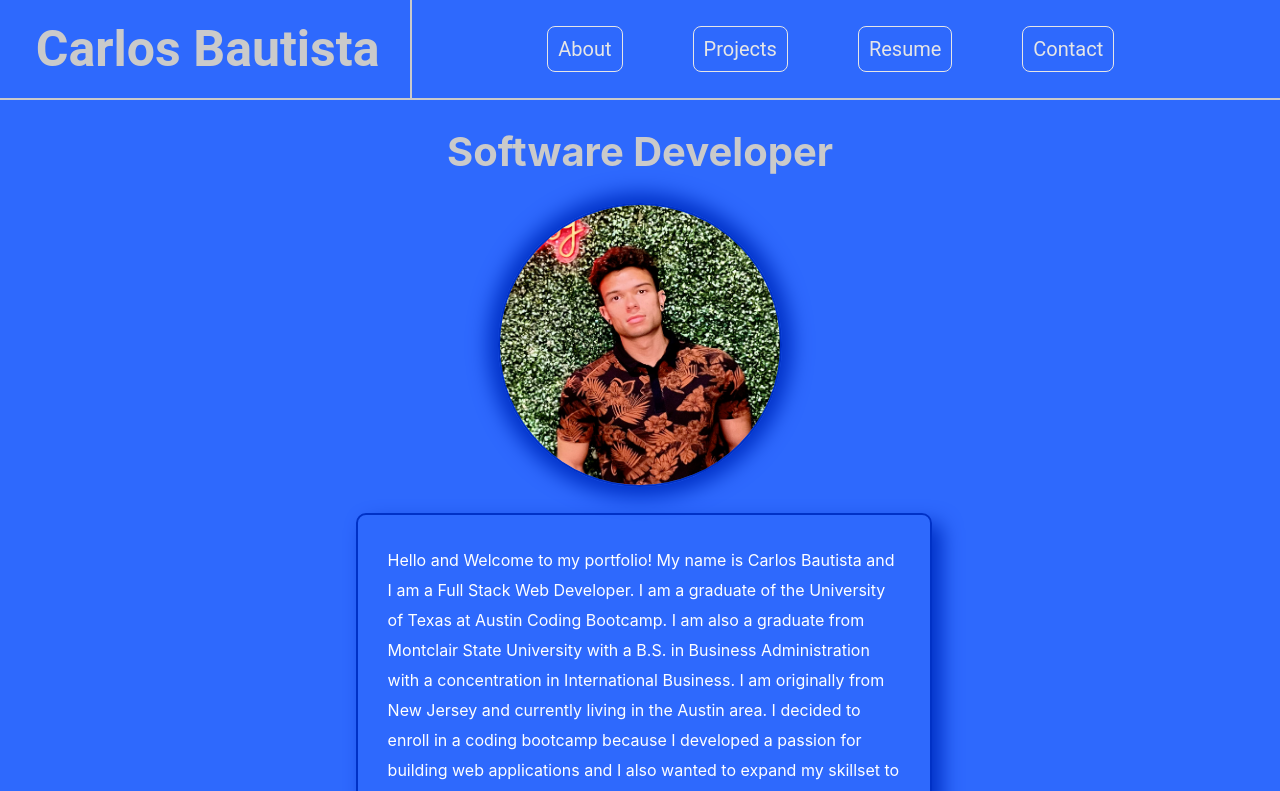
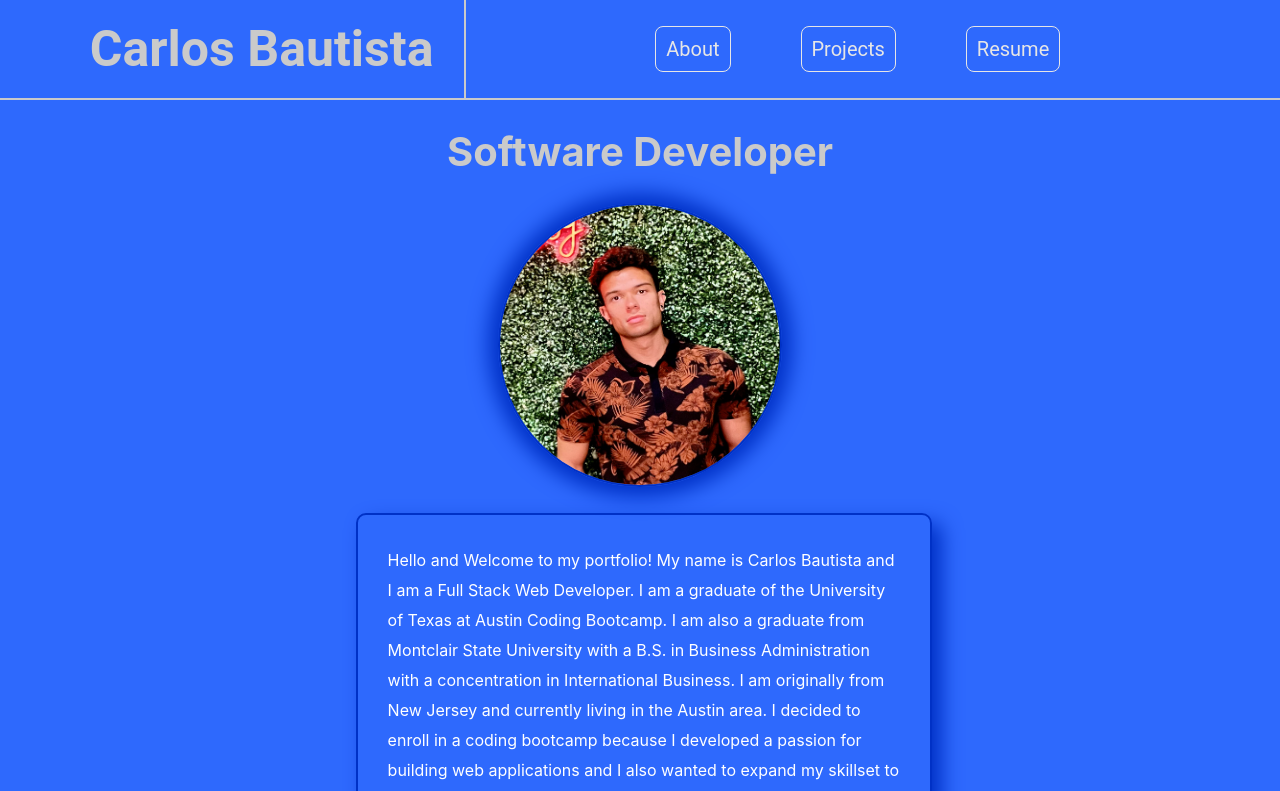
Before and after one commit to CxLos/CxLos-Portfolio, a React (Create React App) app in the folder cxlos20-portfolio/: page / in a window 1280 px wide. Shown: the top 791 px of the page. Built offline with nearby package versions, Linux system fonts and the light colour scheme.

Commit message:
removed contact page

```diff
--- a/cxlos20-portfolio/src/components/navigation.js
+++ b/cxlos20-portfolio/src/components/navigation.js
@@ -43,13 +43,13 @@ function Navigation ({ currentPage, handlePageChange }) {
                                 Resume
                             </a>
                         </li>
-                        <li className="">
+                        {/* <li className="">
                             <a href="#contact"
                             // className={currentPage === 'Contact' ? 'nav-link active' : 'nav-link'}
                             onClick={() => handlePageChange('Contact')}>
                                 Contact
                             </a>
-                        </li>
+                        </li> */}
                     </ul>
                 </div>
             </div>
```
